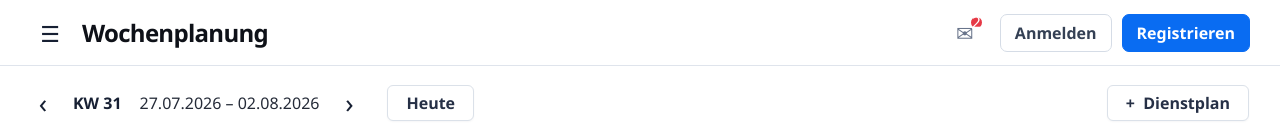
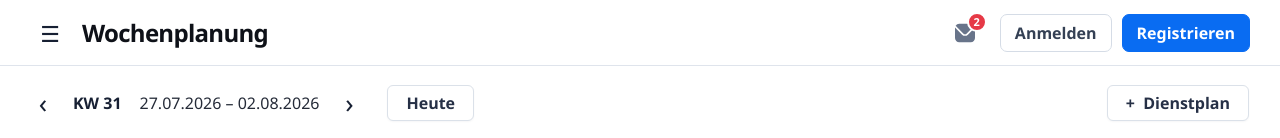
Before and after one commit to OlegOlanovski/busdispo, an Angular app: page / in a window 1280 px wide. Shown: the top 138 px of the page. Built offline with nearby package versions, Linux system fonts and the light colour scheme.

Commit message:
fix: update header message icon and notification badge

```diff
--- a/src/app/app.html
+++ b/src/app/app.html
@@ -49,7 +49,10 @@
       >☰</button>
       <h1>{{ pageTitle() }}</h1>
       <div class="user-tools">
-        <button class="icon-button notification" aria-label="Nachrichten öffnen" (click)="showView('messages')">✉ @if (unreadMessageCount() > 0) { <span>{{ unreadMessageCount() }}</span> }</button>
+        <button class="icon-button notification" aria-label="Nachrichten öffnen" (click)="showView('messages')">
+          <span class="messages-icon header-messages-icon" aria-hidden="true"></span>
+          @if (unreadMessageCount() > 0) { <span class="notification-badge">{{ unreadMessageCount() }}</span> }
+        </button>
         @if (currentUser(); as user) {
           <div class="signed-in-user">
             <div class="avatar">{{ accountInitials() }}</div>
--- a/src/app/app.scss
+++ b/src/app/app.scss
@@ -362,6 +362,8 @@ button {
   position: relative;
   width: 38px;
   height: 38px;
+  display: grid;
+  place-items: center;
   margin-right: 6px;
   border: 0;
   border-radius: 50%;
@@ -370,18 +372,28 @@ button {
   font-size: 21px;
 }
 
-.notification span {
+.header-messages-icon {
+  width: 20px;
+  height: 20px;
+  flex: 0 0 20px;
+}
+
+.notification .notification-badge {
   position: absolute;
-  top: 1px;
-  right: 0;
-  width: 15px;
-  height: 15px;
+  top: -2px;
+  right: -3px;
+  min-width: 20px;
+  height: 20px;
+  display: grid;
+  place-items: center;
+  padding: 0 5px;
   border: 2px solid #fff;
-  border-radius: 50%;
+  border-radius: 10px;
   background: #e63946;
   color: #fff;
-  font-size: var(--font-min);
-  line-height: 11px;
+  font-size: 11px;
+  font-weight: 700;
+  line-height: 1;
 }
 
 .avatar {
```
Also changed, not shown: 1 other file (tests, documents, lock files or other folders).
